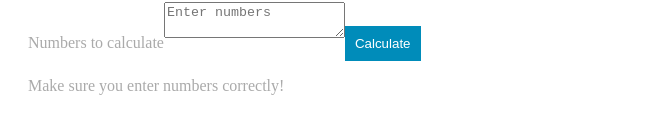
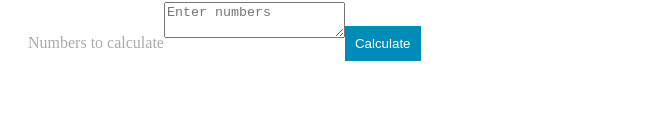
Before and after one commit to dk19999/react-tdd-accessibility-reference, a React (Vite) app: page / in a window 1280 px wide. Shown: the part 543-676 px from the top of the page, without its empty margins (0-663 px from the left). Built offline with nearby package versions, Linux system fonts and the light colour scheme.

Commit message:
feat: show invalid input error as alert in App

```diff
--- a/src/App.tsx
+++ b/src/App.tsx
@@ -1,9 +1,10 @@
-import { useState } from 'react';
-import { stringCalculator } from './stringCalculator';
+import { useState } from "react";
+import { stringCalculator } from "./stringCalculator";
 
 const App = () => {
-  const [input, setInput] = useState('');
+  const [input, setInput] = useState("");
   const [result, setResult] = useState<number | null>(null);
+  const [error, setError] = useState<string | null>(null);
 
   const handleCalculate = () => {
     if (!input.trim()) {
@@ -11,28 +12,34 @@ const App = () => {
       return;
     }
 
-    const value = stringCalculator(input);
-    setResult(value);
+    try {
+      const value = stringCalculator(input);
+      setResult(value);
+      setError(null);
+    } catch {
+      setResult(null);
+      setError("Invalid input. Please enter only numbers.");
+    }
   };
 
   return (
-    <div style={{ padding: '20px', backgroundColor: '#fff', color: '#aaa' }}>
+    <div style={{ padding: "20px", backgroundColor: "#fff", color: "#aaa" }}>
       <img
-        src='https://images.unsplash.com/photo-1594352161389-11756265d1b5?q=80&w=2574&auto=format&fit=crop&ixlib=rb-4.1.0&ixid=M3wxMjA3fDB8MHxwaG90by1wYWdlfHx8fGVufDB8fHx8fA%3D%3D'
+        src="https://images.unsplash.com/photo-1594352161389-11756265d1b5?q=80&w=2574&auto=format&fit=crop&ixlib=rb-4.1.0&ixid=M3wxMjA3fDB8MHxwaG90by1wYWdlfHx8fGVufDB8fHx8fA%3D%3D"
         width={600}
         height={400}
       />
 
       <h2>String Calculator</h2>
 
-      <h1 style={{ fontSize: '20px' }}>Enter numbers</h1>
+      <h1 style={{ fontSize: "20px" }}>Enter numbers</h1>
 
       <label htmlFor="numbers-input">Numbers to calculate</label>
 
       <textarea
         id="numbers-input"
-        style={{ margin: '10px 0', color: '#aaa' }}
-        placeholder='Enter numbers'
+        style={{ margin: "10px 0", color: "#aaa" }}
+        placeholder="Enter numbers"
         value={input}
         onChange={(e) => setInput(e.target.value)}
       />
@@ -40,19 +47,22 @@ const App = () => {
       <button
         onClick={handleCalculate}
         style={{
-          padding: '10px',
-          backgroundColor: '#008cba',
-          color: '#fff',
-          border: 'none',
-        }}>
+          padding: "10px",
+          backgroundColor: "#008cba",
+          color: "#fff",
+          border: "none",
+        }}
+      >
         Calculate
       </button>
 
-      {result !== null && <p style={{ color: 'green' }}>Result: {result}</p>}
+      {result !== null && <p style={{ color: "green" }}>Result: {result}</p>}
 
-      <div role='alert'>
-        <p>Make sure you enter numbers correctly!</p>
-      </div>
+      {error && (
+        <p role="alert" style={{ color: "red" }}>
+          {error}
+        </p>
+      )}
     </div>
   );
 };
```
